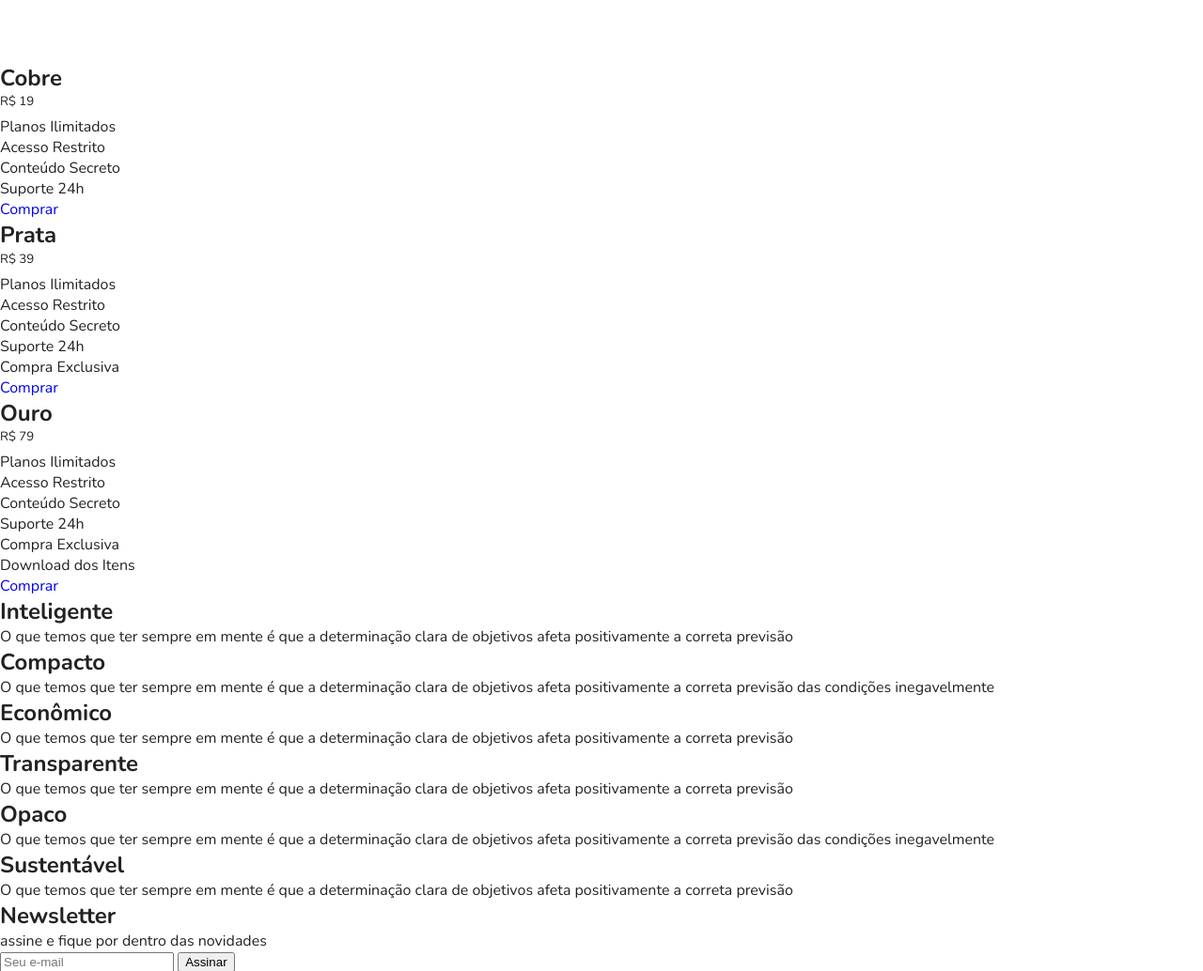
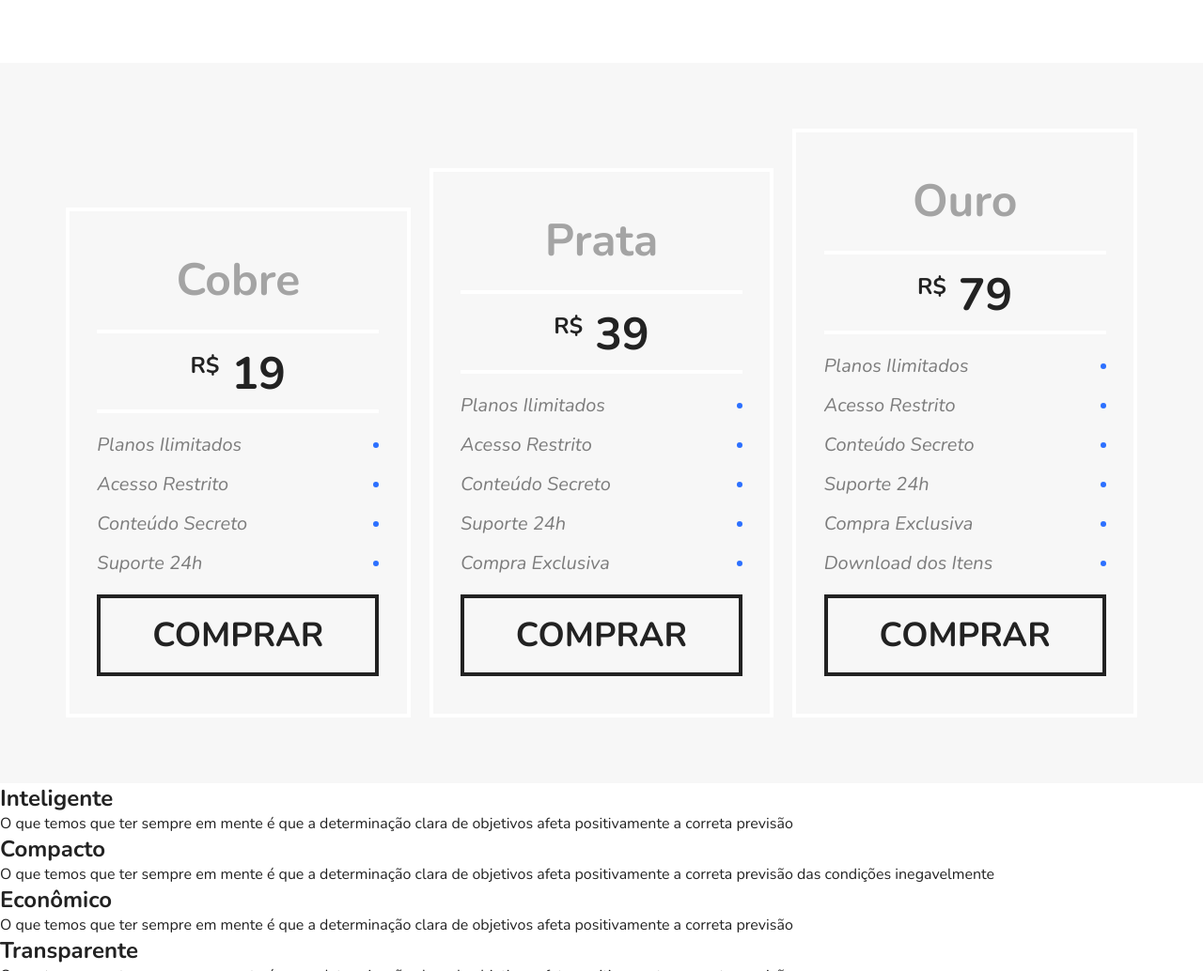
Before and after one commit to rodrigojunqueiradev/flexblog, a plain HTML site: page index.html in a window 1280 px wide. Shown: the part 1704-2738 px from the top of the page at 94% size. Drawn offline with nearby package versions, Linux system fonts and the light colour scheme.

Commit message:
CSS Styles: Preco

```diff
--- a/css/styles.css
+++ b/css/styles.css
@@ -183,3 +183,93 @@ img {
 .blue {
   border-top: 8px solid #66d9eb;
 }
+
+/* Preço */
+
+.preco {
+  background: #f7f7f7;
+  padding: 60px;
+  display: flex;
+  flex-wrap: wrap;
+  align-items: flex-end;
+}
+
+.preco-item {
+  flex: 1 1 260px;
+  border: 4px solid white;
+  padding: 20px;
+  margin: 10px;
+}
+
+.preco-item h2 {
+  font-size: 3em;
+  color: #a4a4a4;
+  text-align: center;
+  margin-top: 20px;
+}
+
+.preco-item span {
+  max-width: 300px;
+  margin: 20px auto;
+  display: block;
+  font-size: 3em;
+  text-align: center;
+  font-weight: bold;
+  padding: 10px 0 5px 0;
+  border-top: 4px solid white;
+  border-bottom: 4px solid white;
+}
+
+.preco-item sup {
+  font-size: 1.5rem;
+}
+
+.preco-item ul {
+  max-width: 300px;
+  margin: 20px auto;
+  font-size: 1.25em;
+  font-style: italic;
+  color: #7c7c7c;
+}
+
+.preco-item li {
+  display: flex;
+  justify-content: space-between;
+  align-items: center;
+  margin-bottom: 15px;
+}
+
+.preco-item li::after {
+  content: "";
+  display: block;
+  width: 6px;
+  height: 6px;
+  background: #2c70ff;
+  border-radius: 50%;
+}
+
+.preco-item a {
+  max-width: 300px;
+  display: block;
+  margin: 20px auto;
+  border: 4px solid;
+  color: #222222;
+  text-transform: uppercase;
+  font-weight: bold;
+  font-size: 2.25em;
+  padding: 15px 0;
+  text-align: center;
+}
+
+@media (max-width: 800px) {
+  .preco {
+    padding-left: 10px;
+    padding-right: 10px;
+  }
+  .preco .preco-item:nth-child(3) {
+    order: -2;
+  }
+  .preco .preco-item:nth-child(2) {
+    order: -1;
+  }
+}
--- a/index.html
+++ b/index.html
@@ -85,7 +85,7 @@
 
         <div class="preco-item">
             <h2>Cobre</h2>
-            <span><sup>R$ 19</sup></span>
+            <span><sup>R$</sup> 19</span>
             <ul>
                 <li>Planos Ilimitados</li>
                 <li>Acesso Restrito</li>
@@ -97,7 +97,7 @@
 
         <div class="preco-item">
             <h2>Prata</h2>
-            <span><sup>R$ 39</sup></span>
+            <span><sup>R$</sup> 39</span>
             <ul>
                 <li>Planos Ilimitados</li>
                 <li>Acesso Restrito</li>
@@ -110,7 +110,7 @@
 
         <div class="preco-item">
             <h2>Ouro</h2>
-            <span><sup>R$ 79</sup></span>
+            <span><sup>R$</sup> 79</span>
             <ul>
                 <li>Planos Ilimitados</li>
                 <li>Acesso Restrito</li>
```
